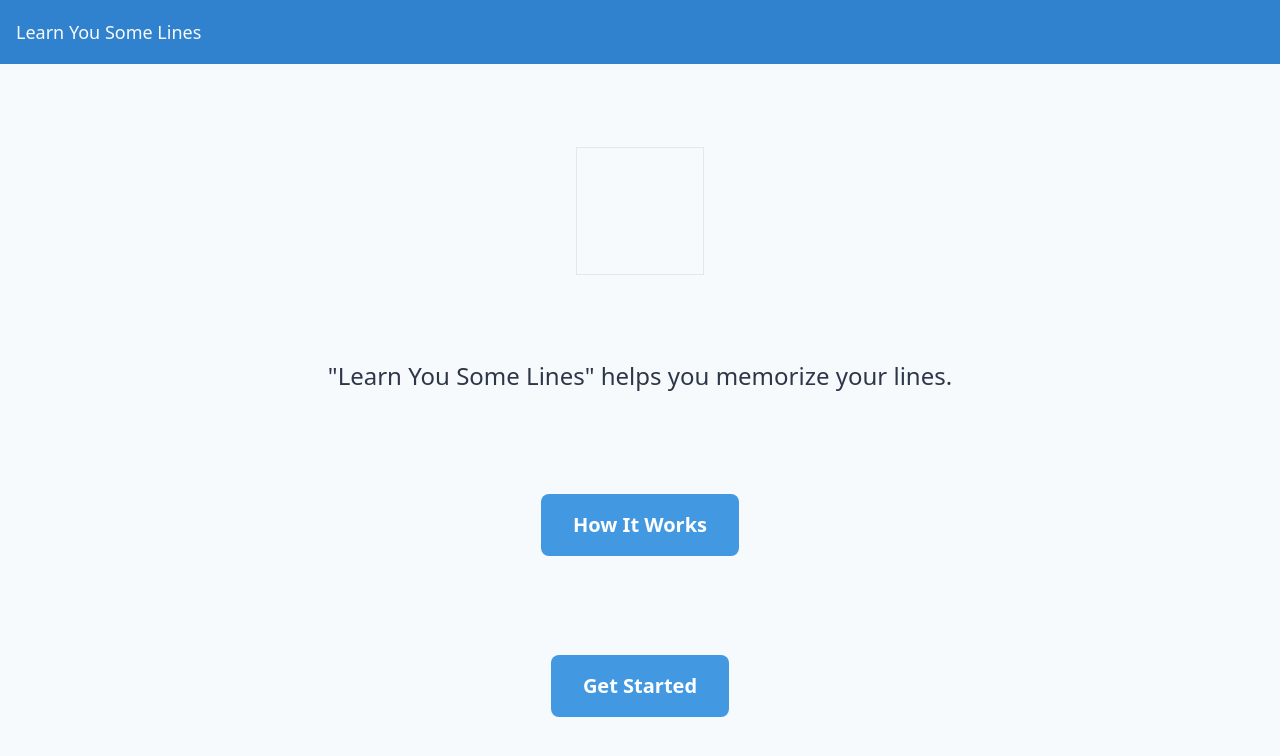
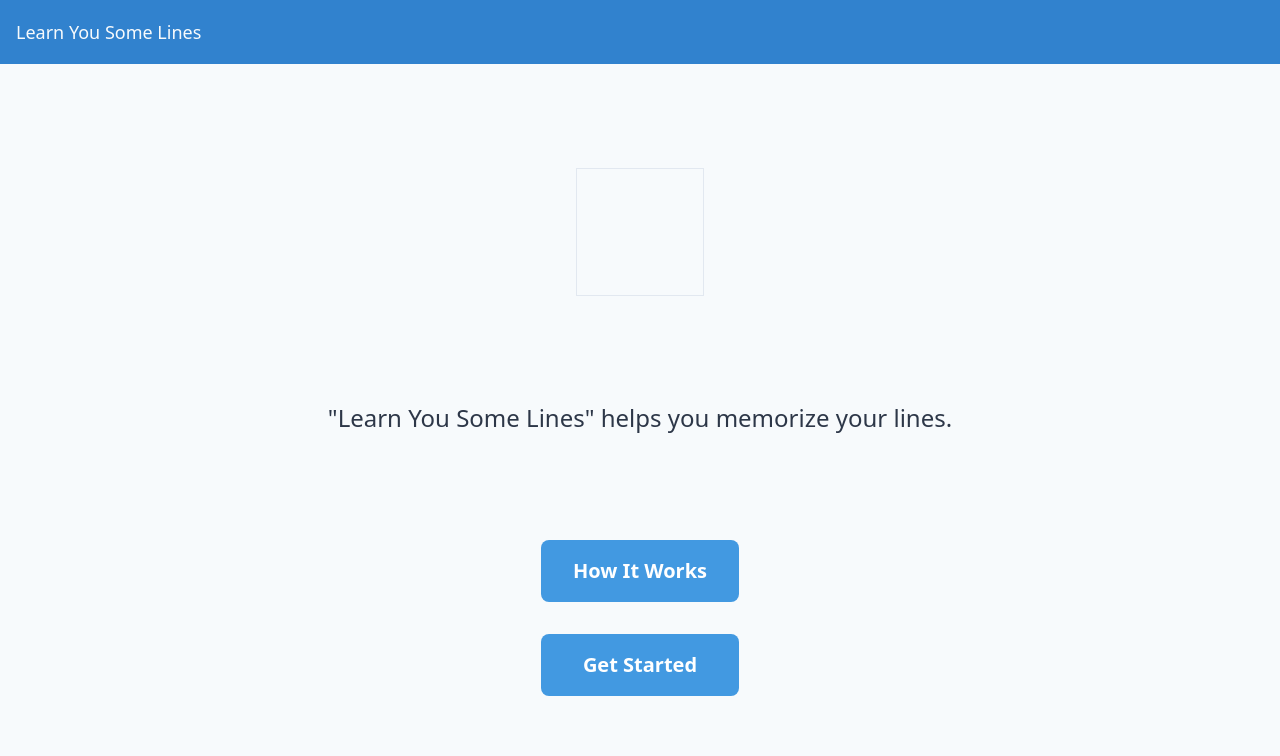
Before and after one commit to markhildreth/off-book-on-cue, a Svelte app: page / in a window 1280 px wide. Shown: the top 756 px of the page. Built offline with nearby package versions, Linux system fonts and the light colour scheme; what tailwindcss-font-inter would draw is missing.

Commit message:
Tweaked landing page.

```diff
--- a/src/components/Landing.svelte
+++ b/src/components/Landing.svelte
@@ -3,16 +3,20 @@
 </script>
 
 <div class="flex flex-col justify-evenly items-center h-full">
-	<div class="w-32 h-32 border">
+	<div class="flex flex-col items-center justify-evenly h-full">
+		<div class="w-32 h-32 border text-center">
 			<!-- TODO: Image -->
 		</div>
 		<p class="text-2xl text-center">
 		"Learn You Some Lines" helps you memorize your lines.
 		</p>
-	<button class="button m-4" on:click={push('/how')}>
+		<div class="flex flex-col">
+			<button class="button mb-8" on:click={push('/how')}>
 				How It Works
 			</button>
 			<button class="button">
 				Get Started
 			</button>
 		</div>
+	</div>
+</div>
```
Lines whose indentation alone changed are shown as unchanged.
